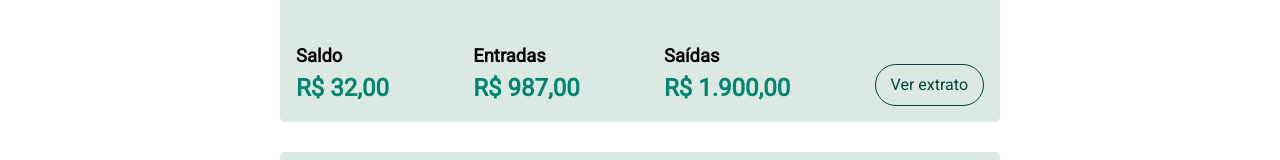
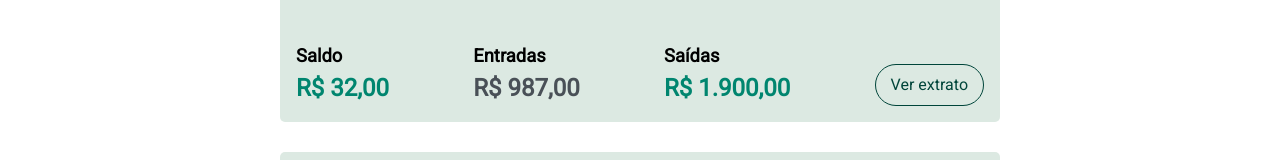
Before and after one commit to GustavoCarv/DAGBIE, a React (Vite) app: page /dashboard in a window 1280 px wide. Shown: the part 236-396 px from the top of the page. Built offline with nearby package versions, Linux system fonts and the light colour scheme.

Commit message:
style: change color exit balance

```diff
--- a/src/components/BalanceChart/index.tsx
+++ b/src/components/BalanceChart/index.tsx
@@ -21,14 +21,14 @@ export const BalanceChart = (props: BalanceProps) => {
   return (
     <ContainerGeneral title='Movimentação'>
       <Style.BodyBalance>
-        {balanceMovement.map((el) => {
+        {balanceMovement.map((el, index) => {
           return (
             <Style.BalanceContainer>
               <Style.TitleBalance>
                 {el.title}
               </Style.TitleBalance>
               <Style.Line></Style.Line>
-              <Style.ContentBalance>
+              <Style.ContentBalance style={{color: index == 1 ? '#495057' : ''}}>
                 { formatNumberToCurrencyOutput(el.value) }
               </Style.ContentBalance>
             </Style.BalanceContainer>
```
